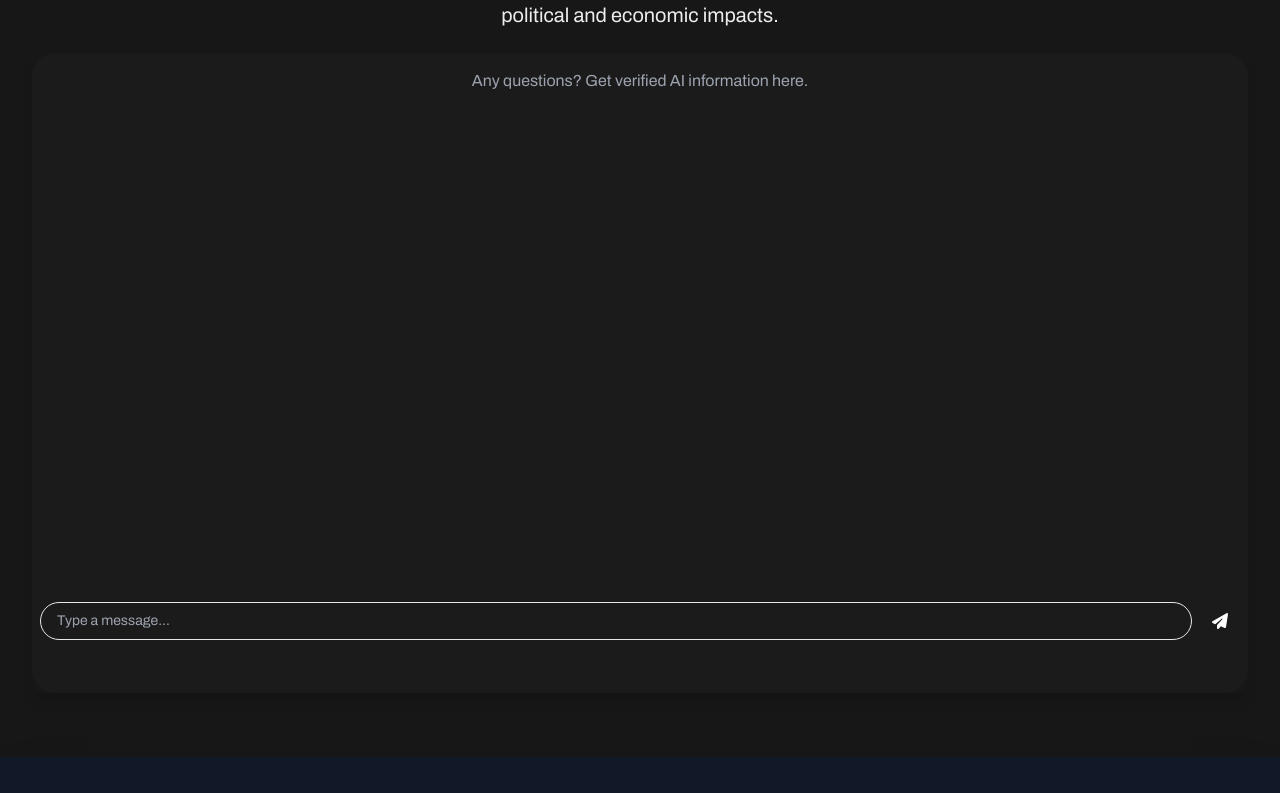
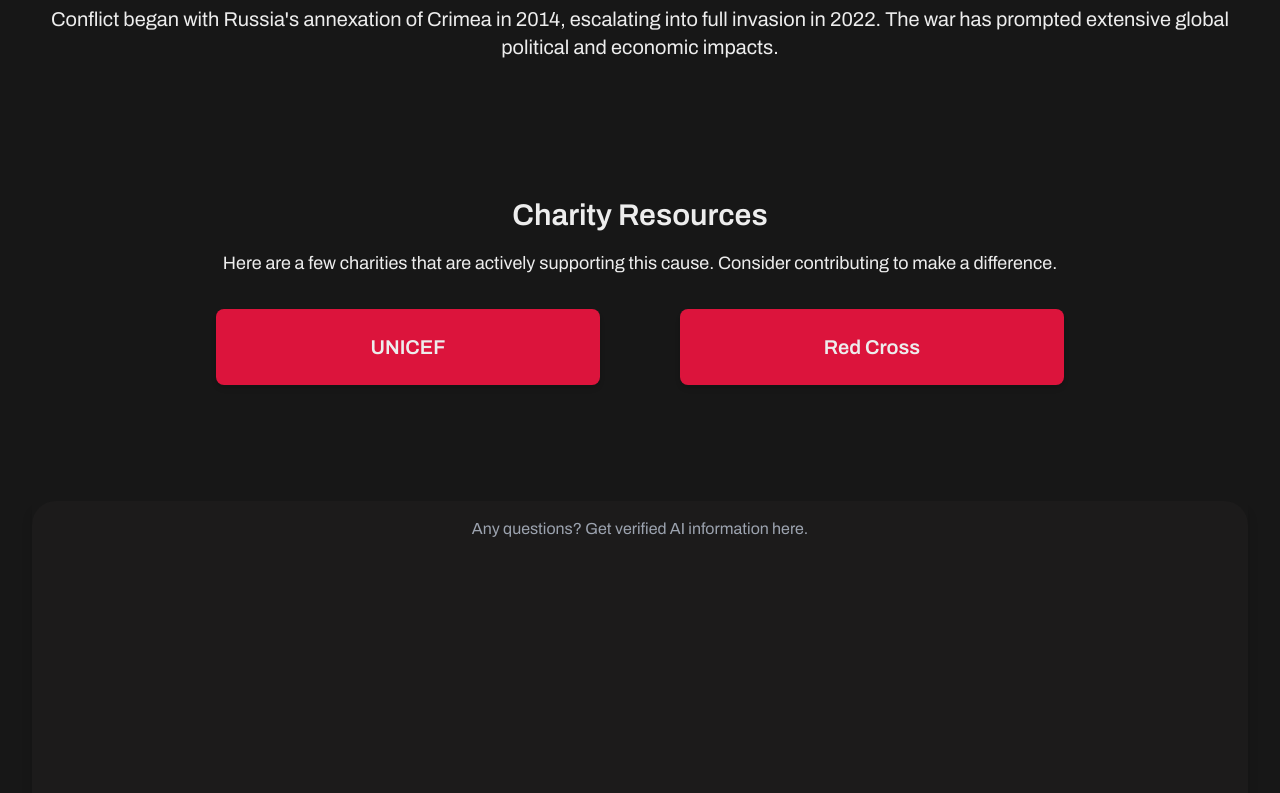
Before and after one commit to yotam1802/HackTheChange2024, a Next.js app: page /conflicts/1 in a window 1280 px wide. Shown: the part 1107-1900 px from the top of the page. Built offline with nearby package versions, Linux system fonts and the light colour scheme.

Commit message:
added charities into the page

```diff
--- a/src/app/conflicts/[id]/page.js
+++ b/src/app/conflicts/[id]/page.js
@@ -23,6 +23,11 @@ export default function ConflictPage({ params: paramsPromise }) {
   });
 
   const { ref: displacedRef, inView: displacedInView } = useInView({
+    triggerOnce: true,
+    threshold: 0.5,
+  });
+
+  const { ref: charitiesRef, inView: charitiesInView } = useInView({
     triggerOnce: true,
     threshold: 0.5,
   });
@@ -100,7 +105,7 @@ export default function ConflictPage({ params: paramsPromise }) {
           Back to Map
         </button>
 
-        <h1 className="text-3xl sm:text-4xl font-bold text-center my-4 sm:my-6">
+        <h1 className="text-3xl sm:text-4xl font-bold text-center my-4 sm:my-10">
           {conflict.title}
         </h1>
 
@@ -162,6 +167,37 @@ export default function ConflictPage({ params: paramsPromise }) {
           {conflict.basic_info}
         </p>
 
+        {/* Charities Resources Section */}
+        {conflict.charities_resources && conflict.charities_resources.length > 0 && (
+          <motion.div
+            ref={charitiesRef}
+            initial={{ opacity: 0 }}
+            animate={{
+              opacity: charitiesInView ? 1 : 0,
+            }}
+            transition={{ duration: 2, ease: "easeInOut" }}
+            className="charities-section mb-24 mt-24"
+          >
+            <h3 className="text-3xl font-semibold text-center my-4">Charity Resources</h3>
+            <p className="text-lg text-center mb-3">
+              Here are a few charities that are actively supporting this cause. Consider contributing to make a difference.
+            </p>
+            <ul className="list-disc list-inside">
+              <div className="flex flex-wrap justify-center items-center gap-20 p-5">
+                {conflict.charities_resources.map((charity, index) => (
+                  <a
+                    key={index}
+                    className="min-w-96 h-26 p-6 bg-third_color rounded-lg shadow-md flex flex-col justify-between items-center text-center transition-transform duration-300 hover:scale-105"
+                    href={charity.url}
+                  >
+                    <h2 className="text-xl font-semibold text-foreground">{charity.name}</h2>
+                  </a>
+                ))}
+              </div>
+            </ul>
+          </motion.div>
+        )}
+
         <Chatbox conflict={conflict.title} />
       </div>
       <Footer />
```
